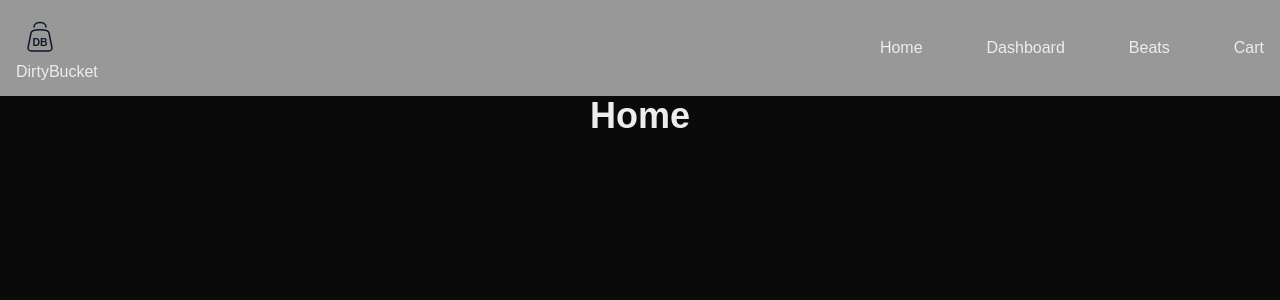
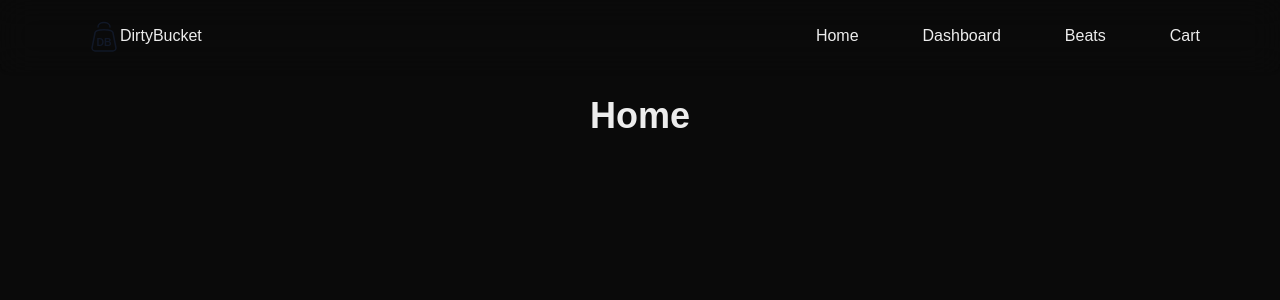
Before and after one commit to progFilthi/dirty-bucket, a Next.js app in the folder frontend/: page / in a window 1280 px wide. Shown: the top 300 px of the page. Built offline with nearby package versions, Linux system fonts and the light colour scheme.

Commit message:
Refactor navbar

```diff
--- a/frontend/app/layout.tsx
+++ b/frontend/app/layout.tsx
@@ -1,7 +1,7 @@
 import { metadata } from "./metadata";
 import { Geist, Geist_Mono } from "next/font/google";
 import "./globals.css";
-import Navbar from "@/components/navigation/Navbar";
+
 import Container from "@/container/Container";
 import { Toaster } from "react-hot-toast";
 import { ClerkProvider } from "@clerk/nextjs";
@@ -31,7 +31,6 @@ export default function RootLayout({
         >
           <Container>
             <main suppressHydrationWarning>
-              <Navbar />
               {children}
               <Toaster position="top-right" />
             </main>
--- a/frontend/components/navigation/Navbar.tsx
+++ b/frontend/components/navigation/Navbar.tsx
@@ -23,9 +23,10 @@ const Navlinks = [
 
 export default function Navbar() {
   return (
-    <header className="fixed top-0 w-full right-0 left-0 py-3 z-50 shadow-sm backdrop:blur-md bg-neutral-400/95">
-      <nav className="flex items-center justify-between px-4 gap-8">
-        <div>
+    <header className="fixed top-0 w-full right-0 left-0 py-3 z-50 backdrop-blur-lg shadow-sm rounded-b-lg">
+      <nav className="flex items-center justify-between px-20 gap-8 ">
+        <Link href={"/"}>
+          <div className="flex items-center -space-x-2 justify-center">
             <Image
               src={"/dirty-bucket-logo.svg"}
               alt="dirty bucket logo"
@@ -34,6 +35,7 @@ export default function Navbar() {
             />
             <h1>DirtyBucket</h1>
           </div>
+        </Link>
         <ul className="flex items-center justify-center space-x-16">
           {Navlinks.map((link) => (
             <Link href={link.href} key={link.href}>
--- a/frontend/container/Container.tsx
+++ b/frontend/container/Container.tsx
@@ -1,4 +1,5 @@
 import React from "react";
+import Navbar from "@/components/navigation/Navbar";
 
 interface ContainerProps {
   children: React.ReactNode;
@@ -6,6 +7,9 @@ interface ContainerProps {
 
 export default function Container({ children }: ContainerProps) {
   return (
-    <div className="flex items-center justify-center mt-24">{children}</div>
+    <div className="flex items-center justify-center mt-24">
+      <Navbar />
+      {children}
+    </div>
   );
 }
```
Also changed, not shown: frontend/public/Db-favicons/site.webmanifest. Lines whose indentation alone changed are shown as unchanged.
